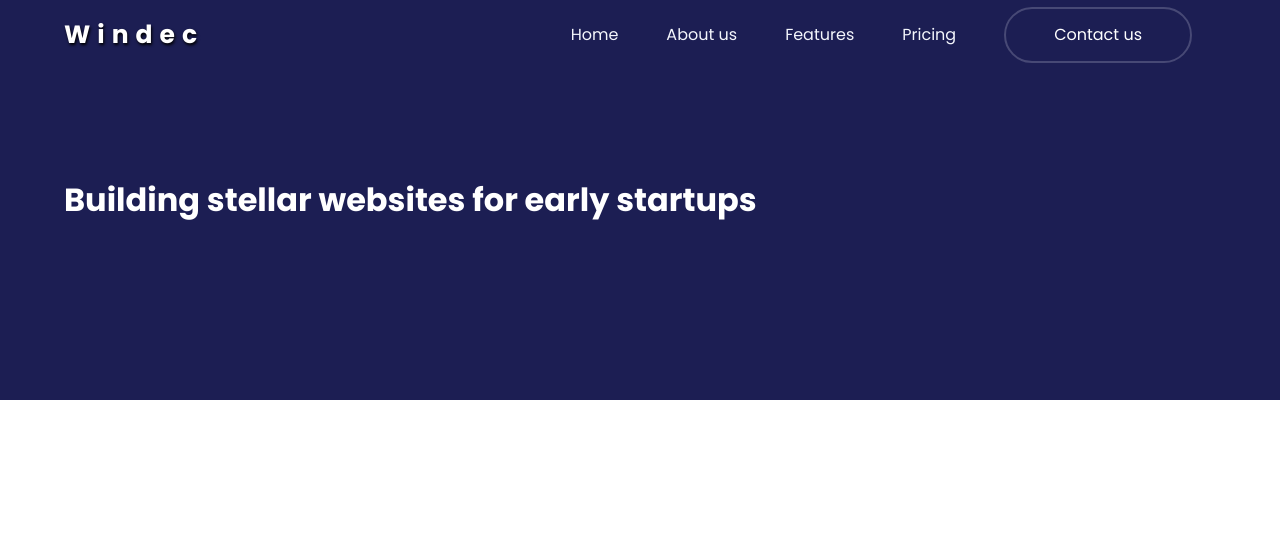
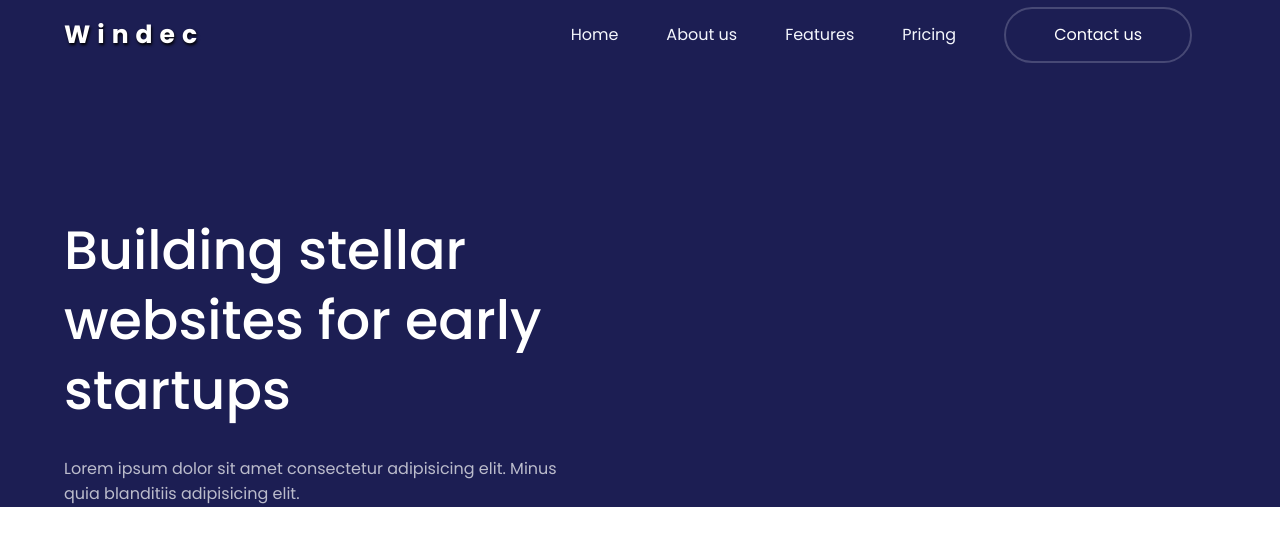
Before and after one commit to Meldy2503/Windec, a React (Create React App) app: page / in a window 1280 px wide. Shown: the top 546 px of the page. Built offline with nearby package versions, Linux system fonts and the light colour scheme.

Commit message:
add paragraph

```diff
--- a/src/components/HomePage/LandingPage.js
+++ b/src/components/HomePage/LandingPage.js
@@ -6,9 +6,13 @@ function LandingPage() {
   <MainContainer>
       <ContentContainer>
           <LeftContent>
-              <h1>
+              <h2>
                  Building stellar websites for early startups
-              </h1>
+              </h2>
+              <p>
+                  Lorem ipsum dolor sit amet consectetur adipisicing elit. Minus quia blanditiis adipisicing elit.
+
+              </p>
           </LeftContent>
           <RightContent>
 
--- a/src/components/HomePage/LandingPageStyled.js
+++ b/src/components/HomePage/LandingPageStyled.js
@@ -4,7 +4,7 @@ export const MainContainer = styled.div`
    background-color: ${({theme}) => theme.colors.primary2};
    color: #fff;
    width: 100%;
-   height: 50vh;
+
 
 `;
 
@@ -14,7 +14,6 @@ export const ContentContainer = styled.div`
    display: flex;
    align-items: center;
    justify-content: space-between;
-   height: 50vh;
    margin: 0 auto;
 
 `;
@@ -22,6 +21,21 @@ export const LeftContent = styled.div`
   display: flex;
   flex-direction: column;
 
+  h2 {
+     width: 58.2rem;
+     font-weight: 500;
+     font-size: 5.4rem;
+     line-height: 1.3;
+     margin-top: 21.5rem;
+  }
+  p {
+     width: 52rem;
+     font-weight: 400;
+     line-height: 1.6;
+     margin-top: 3rem;
+     opacity: 0.7;
+  }
+
 `;
 export const RightContent = styled.div`
 
```
